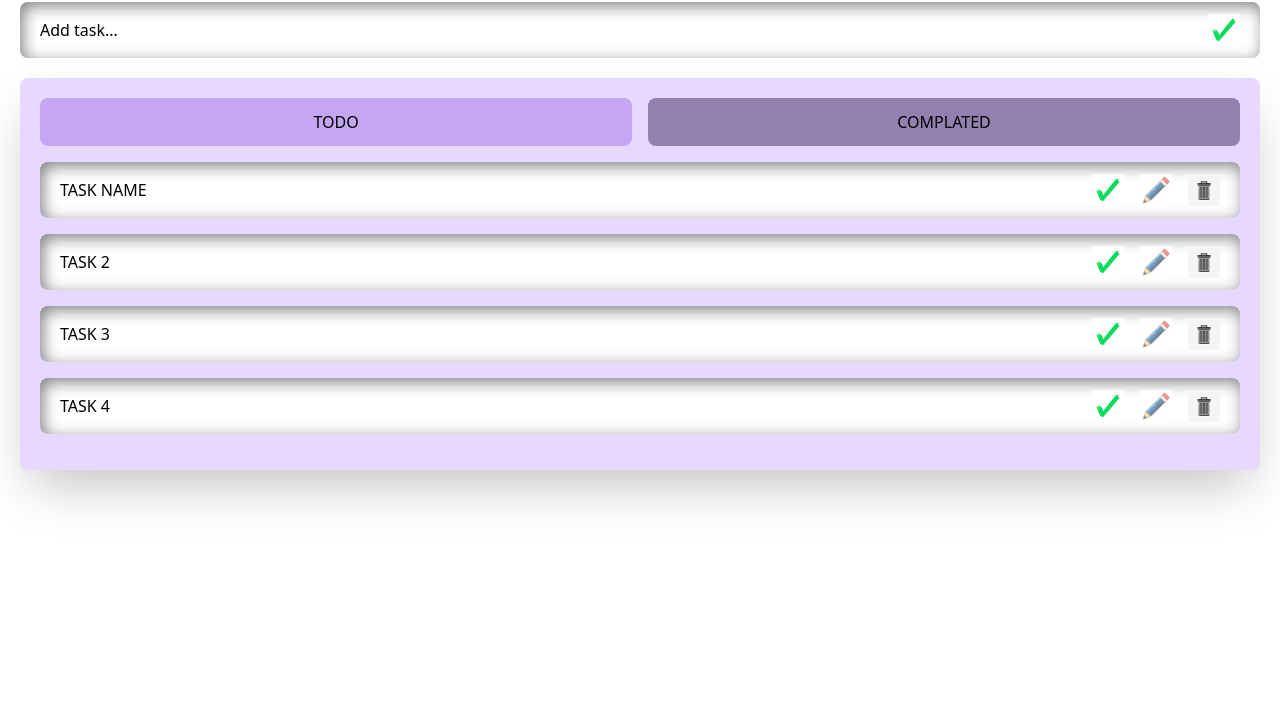
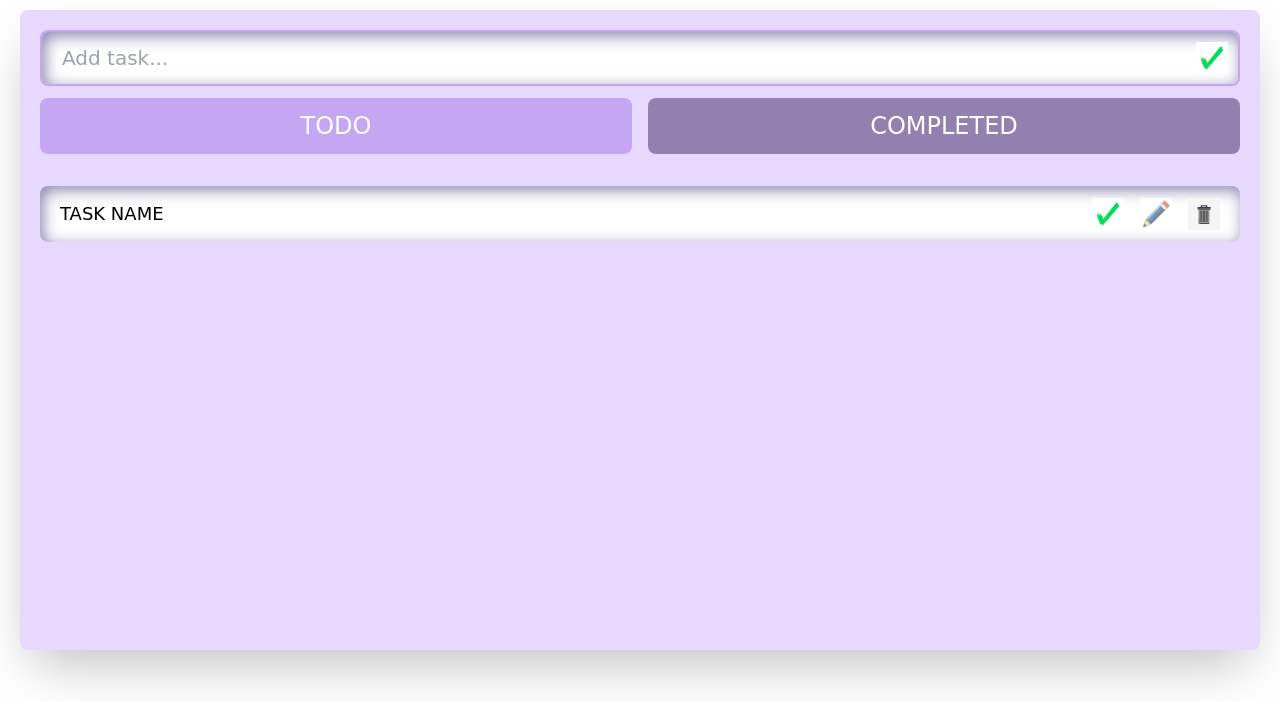
Before and after one commit to kp11Kroliki/front, a plain HTML site: page index.html in a window 1280 px wide. Shown: the part 98-800 px from the top of the page. Drawn offline with nearby package versions, Linux system fonts and the light colour scheme; a web font is replaced by a local one.

Commit message:
Update index.html

```diff
--- a/index.html
+++ b/index.html
@@ -1,65 +1,115 @@
 <!DOCTYPE html>
-<html lang="en" style="height:80%">
+<html lang="en" style="height: 100%;">
 <head>
     <meta charset="UTF-8">
-    <meta http-equiv="X-UA-Compatible" content="IE=edge">
     <meta name="viewport" content="width=device-width, initial-scale=1.0">
     <link rel="preconnect" href="https://fonts.googleapis.com">
-<link rel="preconnect" href="https://fonts.gstatic.com" crossorigin>
-<link href="https://fonts.googleapis.com/css2?family=Irish+Grover&display=swap" rel="stylesheet">
+    <link rel="preconnect" href="https://fonts.gstatic.com" crossorigin>
+    <link href="https://fonts.googleapis.com/css2?family=Irish+Grover&display=swap" rel="stylesheet">
+    <link rel="shortcut icon" href="./images/favicon.svg" type="image/svg">
+    <title>TODO</title>
     <script src="https://cdn.tailwindcss.com"></script>
-    <title>TODO</title>
+    <style type="text/tailwindcss">
+        :root {
+            --color-gray: #9280B0;
+            --color-pink: #C4A6F3;
+            --color-blue: #3B2EEF;
+            --color-light-gray: #8784AC;
+        }
+        * {
+            font-family: 'Irish Grover', cursive;
+        }
+        body {
+            background-color: white;
+            height: 80%;
+        }
+        .card {
+            @apply block mx-5 mt-5 p-5 rounded-lg shadow-2xl h-full gap-4;
+            background-color: #E7D8FF;
+        }
+        .titleapp {
+            @apply grid justify-center text-5xl mt-10 mb-3 text-black;
+            font-family: 'Irish Grover', cursive;
+        }
+        .btn-todo {
+            @apply py-3 w-full text-white rounded-lg duration-300 hover:scale-95 text-2xl;
+            background-color: var(--color-pink);
+        }
+        .btn-complate {
+            @apply btn-todo;
+            background-color: var(--color-gray);
+        }
+        .task-item {
+            @apply flex justify-between items-center my-4 px-5 py-3 w-full rounded-lg bg-white;
+            box-shadow: inset 3px 4px 16px var(--color-light-gray);
+            transition: 0.5s ease;
+        }
+        .task-item:hover {
+            box-shadow: 3px 4px 16px var(--color-light-gray),
+                        inset 0 0 0 0;
+        }
+        .img-set>img {
+            @apply cursor-pointer w-8 h-8 duration-300 hover:scale-125;
+        }
+        .footer {
+            @apply flex justify-end mx-5 text-gray-600 mt-2;
+        }
+        .footer>span {
+            @apply bg-white px-3 py-1 rounded-lg italic;
+        }
+        .input-task {
+            @apply w-full rounded-lg px-5 py-3 mb-3 text-xl;
+            box-shadow: inset 3px 4px 16px var(--color-light-gray);
+            border-color: var(--color-pink);
+        }
+        input[type="text"], input[type="password"], textarea {
+            border: solid 2px var(--color-pink);
+            outline: none;
+        }
+        /* для Chrome/Edge/Safari */
+        *::-webkit-scrollbar {
+            height: 14px;
+            width: 9px;
+        }
+        *::-webkit-scrollbar-track {
+            background: transparent;
+            margin: 10px;
+        }
+        *::-webkit-scrollbar-thumb {
+            background-color: var(--color-pink);
+            border-radius: 15px;
+            border: 3px solid white;
+        }
+        .completed-task {
+            background-color: #d1fae5;
+            border-left: 4px solid #10b981;
+        }
+    </style>
+    <script src="./main.js"></script>
 </head>
-        <body class="bg-white mx-5 h-full">
-    <h1 class="grid justify-center text-5xl mt-10 mb-3" style="font-family:'Irish Grover';">TODO APP</h1>
-    <li class="flex justify-between items-center px-5 py-3 w-full rounded-lg " style="box-shadow: inset 3px 4px 16px gray">
-        <span>Add task...</span>
-        <div class="flex gap-4">
-            <img class="cursor-pointer w-8 h-8 duration-300 hover:scale-125"  src="./123.png" alt="" srcset="">
+<body>
+    <h1 class="titleapp">TODO APP</h1>
+    <card class="card z-10">
+        <div class="relative">
+            <input id="input-post-task" class="input-task" placeholder="Add task..." type="text">
+            <img id="img-post-task" class="cursor-pointer w-8 h-8 duration-300 hover:scale-125 absolute top-3 right-3" src="/123.png" alt="">
         </div>
-    </li>
-    <card class="block my-5 p-5 rounded-lg shadow-2xl gap-4 h-auto" style="background-color: #E7D8FF;">
         <div class="flex justify-between gap-4">
-            <button style="background-color: #C4A6F3;" class ="px-5 py-3 w-full rounded-lg duration-300 hover:scale-95">TODO</button>
-            <button style="background-color: #9280B0;" class ="px-5 py-3 w-full rounded-lg duration-300 hover:scale-95">COMPLATED</button>
+            <button class="btn-todo">TODO</button>
+            <button class="btn-complate">COMPLETED</button>
         </div>
-        <div class="mt-4">
-            <ul>
-                <li class="flex justify-between items-center my-4 px-5 py-3 w-full rounded-lg bg-white" style="box-shadow: inset 3px 4px 16px gray">
-                    <span>TASK NAME</span>
-                    <div class="flex gap-4">
-                        <img class="cursor-pointer w-8 h-8 duration-300 hover:scale-125"  src="./123.png" alt="" srcset="">
-                        <img class="cursor-pointer w-8 h-8 duration-300 hover:scale-125" src="./145.jpeg" alt="" srcset="">
-                        <img class="cursor-pointer w-8 h-8 duration-300 hover:scale-125" src="./1234.png" alt="" srcset="">
-                    </div>
-                </li>
-                <li class="flex justify-between items-center my-4 px-5 py-3 w-full rounded-lg bg-white" style="box-shadow: inset 3px 4px 16px gray">
-                    <span>TASK 2</span>
-                    <div class="flex gap-4">
-                        <img class="cursor-pointer w-8 h-8 duration-300 hover:scale-125"  src="./123.png" alt="" srcset="">
-                        <img class="cursor-pointer w-8 h-8 duration-300 hover:scale-125" src="./145.jpeg" alt="" srcset="">
-                        <img class="cursor-pointer w-8 h-8  duration-300 hover:scale-125" src="./1234.png" alt="" srcset="">
-                    </div>
-                </li>
-                <li class="flex justify-between items-center my-4 px-5 py-3 w-full rounded-lg bg-white" style="box-shadow: inset 3px 4px 16px gray">
-                    <span>TASK 3</span>
-                    <div class="flex gap-4">
-                        <img class="cursor-pointer w-8 h-8 duration-300 hover:scale-125"  src="./123.png" alt="" srcset="">
-                        <img class="cursor-pointer w-8 h-8 duration-300 hover:scale-125" src="./145.jpeg" alt="" srcset="">
-                        <img class="cursor-pointer w-8 h-8 duration-300 hover:scale-125" src="./1234.png" alt="" srcset="">
-                    </div>
-                </li>
-                <li class="flex justify-between items-center my-4 px-5 py-3 w-full rounded-lg bg-white" style="box-shadow: inset 3px 4px 16px gray">
-                    <span>TASK 4</span>
-                    <div class="flex gap-4">
-                        <img class="cursor-pointer w-8 h-8 duration-300 hover:scale-125"  src="./123.png" alt="" srcset="">
-                        <img class="cursor-pointer w-8 h-8 duration-300 hover:scale-125" src="./145.jpeg" alt="" srcset="">
-                        <img class="cursor-pointer w-8 h-8 duration-300 hover:scale-125" src="./1234.png" alt="" srcset="">
+        <div class="mt-4 h-5/6 z-0">
+            <ul class="h-full overflow-y-auto" id="task-container">
+                <li class="task-item">
+                    <span class="text-lg">TASK NAME</span>
+                    <div class="flex gap-4 img-set">
+                        <img src="./123.png" alt="">
+                        <img src="./145.jpeg" alt="">
+                        <img src="./1234.png" alt="">
                     </div>
                 </li>
             </ul>
-         </div>
+        </div>
     </card>
-
 </body>
 </html>
```
